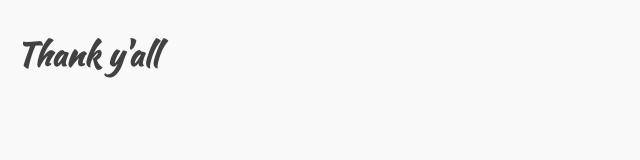
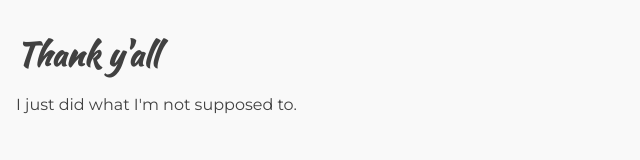
Before and after one commit to nvc-nenad/nvc-nenad.github.io, a plain HTML site: page index.html in a window 1280 px wide. Shown: the whole page, without its empty margins (0-640 px from the left). Drawn offline with Linux system fonts and the light colour scheme.

Commit message:
Update index.html

```diff
--- a/index.html
+++ b/index.html
@@ -12,6 +12,7 @@
 
 
     <h1>Thank y'all</h1>
+    <p>I just did what I'm not supposed to.</p>
     <script src="./js/main.js"></script>
   </body>
 </html>
```
